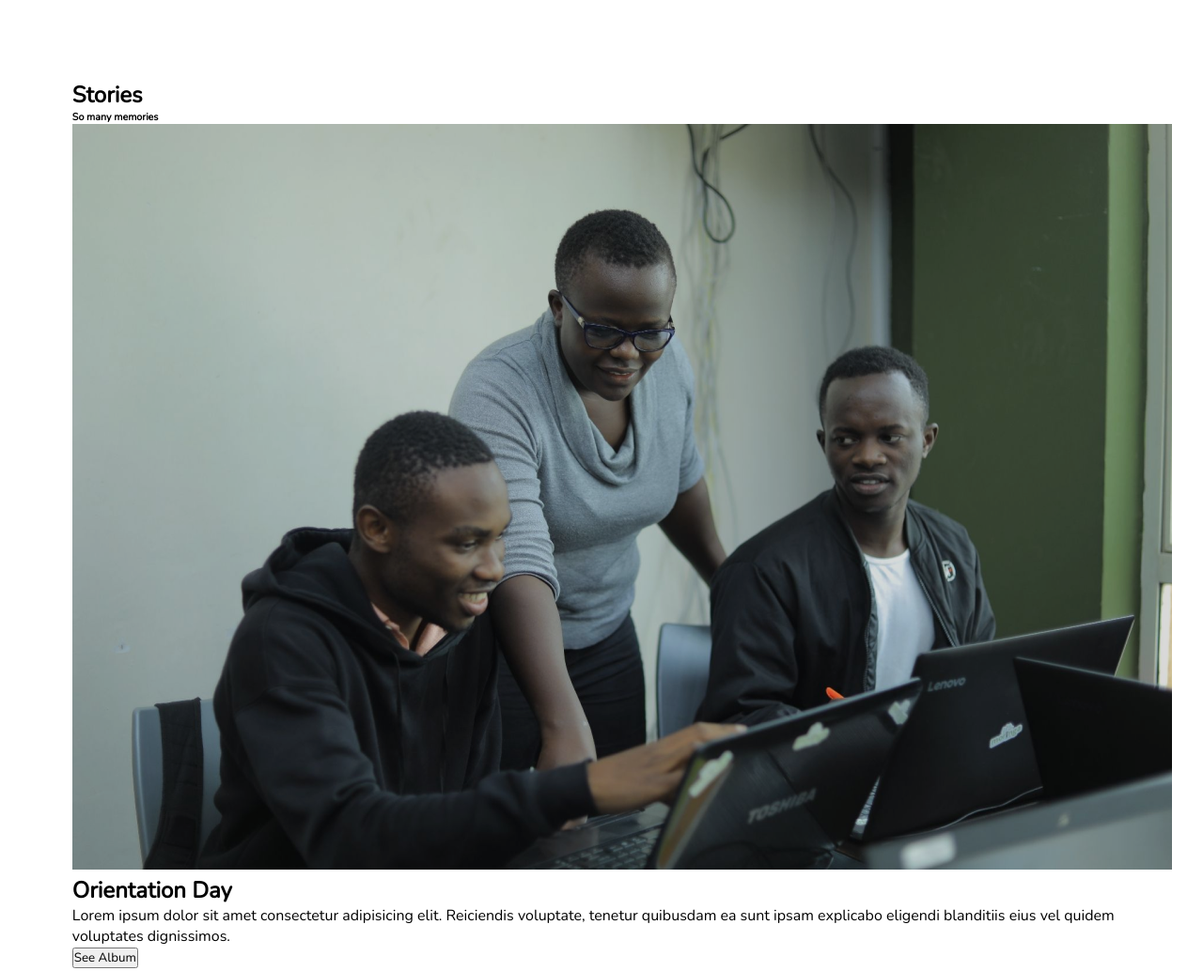
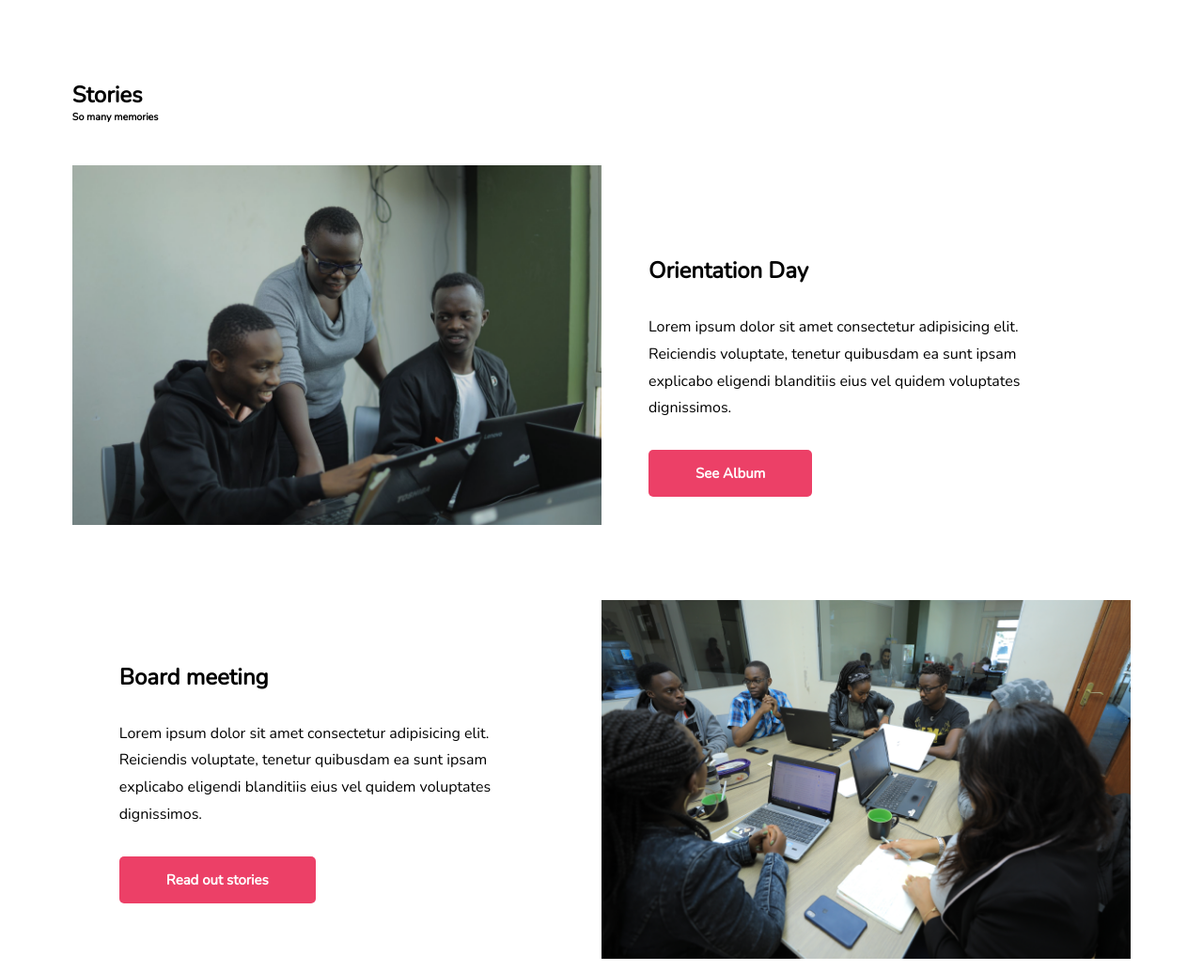
Before and after one commit to RichieOrito/School-Website, a plain HTML site: page index.html in a window 1280 px wide. Shown: the part 740-1774 px from the top of the page at 94% size. Drawn offline with nearby package versions, Linux system fonts and the light colour scheme.

Commit message:
This commit styles the second section of the page

```diff
--- a/Assets/css/index.css
+++ b/Assets/css/index.css
@@ -125,5 +125,47 @@ header ul button{
    color: #EC4067;
    border-radius: 0px;
    width: 170px;
+}
+/* End of first section */
 
+/* Start of Second Section */
+.second .about{
+    display: grid;
+    grid-template-columns: repeat(2,1fr);
+    align-items: center;
+    margin-top: 30px;
 }
+.second .about .second-img{
+    width: 100%;
+}
+.second .about .second-img img{
+    width: 100%;
+}
+.second .about .second-text{
+    padding: 50px;
+}
+.second .about .second-text h2{
+    color: #000;
+    font-weight: 900;
+    margin-bottom: 30px;
+}
+.second .about .second-text p{
+    color: #000;
+    line-height: 1.8rem;
+}
+.second .about .second-text button{
+    border: none;
+    background-color: #EC4067;
+    padding: 15px 50px 15px 50px;
+    border-radius: 5px;
+    color: #fff;
+    margin-top: 30px;
+    font-weight: 800;
+    font-size: 15px;
+}
+.second .about .second-text, .second-img:nth-child(4){
+   margin-top: 60px;
+}
+.second .about .second-text, .second-img:nth-child(5){
+    margin-top: 60px;
+}
```
